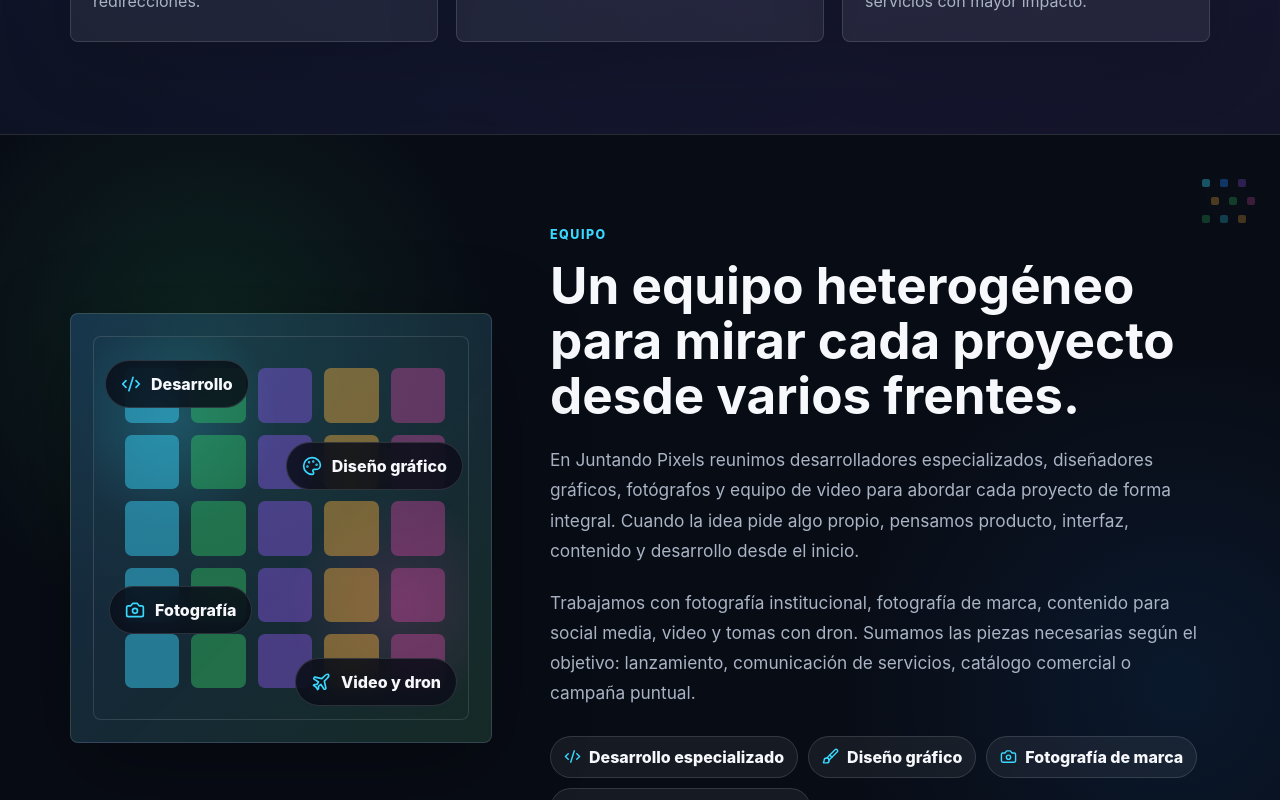
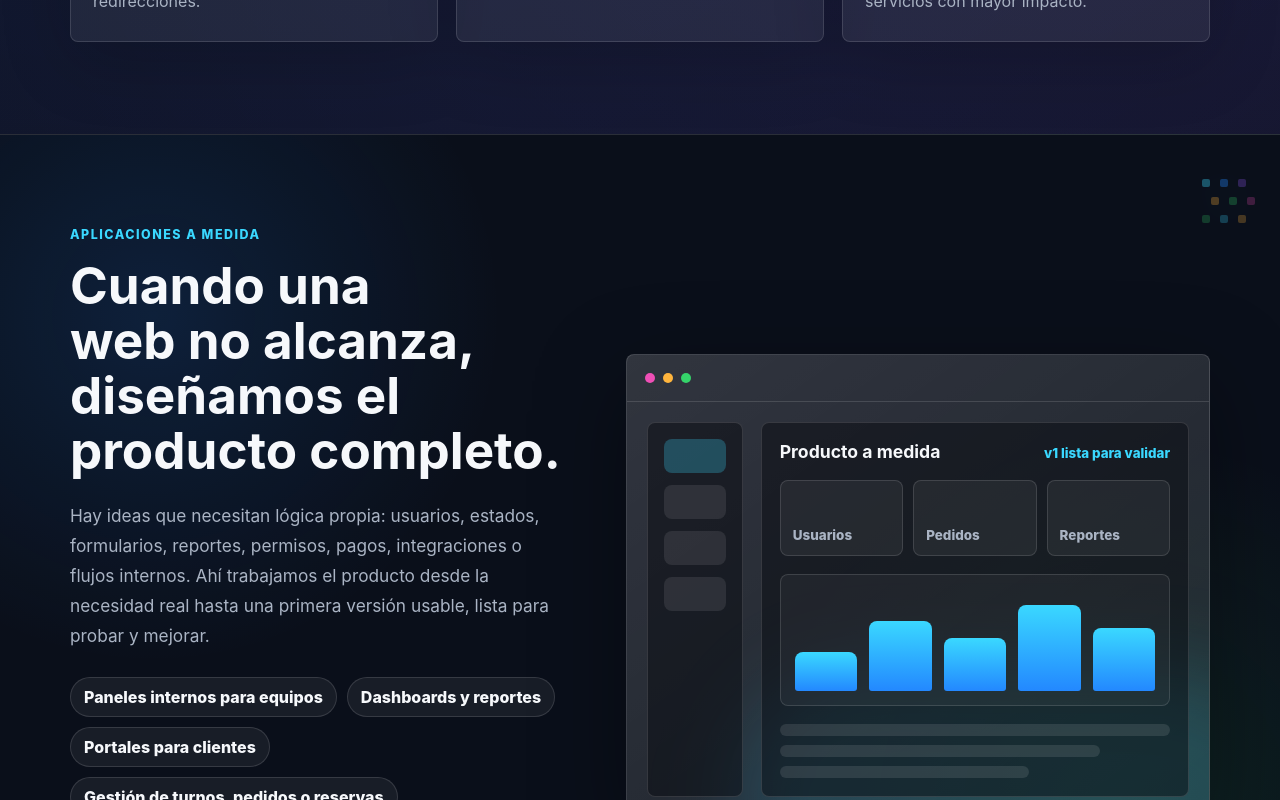
Before and after one commit to juansarachaga/JUNTANDOPIXELSWEB, a Next.js app: page / in a window 1280 px wide. Shown: the part 2000-2800 px from the top of the page. Built offline with nearby package versions, Linux system fonts and the light colour scheme; no server answers.

Commit message:
cambios globales

```diff
--- a/app/globals.css
+++ b/app/globals.css
@@ -840,6 +840,214 @@ h2 {
   text-wrap: pretty;
 }
 
+.customProductsSection {
+  background:
+    radial-gradient(circle at 12% 20%, rgba(35, 136, 255, 0.14), transparent 26%),
+    radial-gradient(circle at 88% 74%, rgba(53, 212, 106, 0.1), transparent 28%),
+    #0a0f1a;
+  border-top: 1px solid var(--line);
+  border-bottom: 1px solid var(--line);
+}
+
+.customProductsGrid {
+  display: grid;
+  grid-template-columns: minmax(0, 0.92fr) minmax(420px, 1.08fr);
+  gap: 58px;
+  align-items: center;
+}
+
+.customProductsCopy {
+  min-width: 0;
+}
+
+.productChips {
+  display: flex;
+  flex-wrap: wrap;
+  gap: 10px;
+  margin-top: 26px;
+}
+
+.productChips span {
+  min-height: 40px;
+  display: inline-flex;
+  align-items: center;
+  border: 1px solid var(--line);
+  border-radius: 999px;
+  padding: 0 13px;
+  background: rgba(255, 255, 255, 0.06);
+  color: var(--ink);
+  font-weight: 760;
+}
+
+.productCta {
+  margin-top: 28px;
+}
+
+.productMockup {
+  position: relative;
+  overflow: hidden;
+  min-width: 0;
+  min-height: 420px;
+  border: 1px solid var(--line);
+  border-radius: 8px;
+  background:
+    linear-gradient(145deg, rgba(255, 255, 255, 0.12), rgba(255, 255, 255, 0.045)),
+    rgba(255, 255, 255, 0.045);
+  box-shadow: var(--shadow);
+}
+
+.productMockup::before {
+  content: "";
+  position: absolute;
+  inset: auto -16% -24% 18%;
+  height: 260px;
+  border-radius: 999px;
+  background: rgba(58, 216, 255, 0.16);
+  filter: blur(42px);
+}
+
+.mockupTopbar {
+  position: relative;
+  display: flex;
+  gap: 8px;
+  padding: 18px;
+  border-bottom: 1px solid var(--line);
+}
+
+.mockupTopbar span {
+  width: 10px;
+  height: 10px;
+  border-radius: 50%;
+  background: var(--magenta);
+}
+
+.mockupTopbar span:nth-child(2) {
+  background: var(--amber);
+}
+
+.mockupTopbar span:nth-child(3) {
+  background: var(--green);
+}
+
+.mockupContent {
+  position: relative;
+  display: grid;
+  grid-template-columns: 96px 1fr;
+  gap: 18px;
+  padding: 20px;
+}
+
+.mockupSidebar,
+.mockupPanel {
+  border: 1px solid var(--line);
+  border-radius: 8px;
+  background: rgba(7, 10, 16, 0.48);
+}
+
+.mockupSidebar {
+  display: grid;
+  align-content: start;
+  gap: 12px;
+  min-height: 320px;
+  padding: 16px;
+}
+
+.mockupSidebar span {
+  height: 34px;
+  border-radius: 8px;
+  background: rgba(255, 255, 255, 0.09);
+}
+
+.mockupSidebar span:first-child {
+  background: rgba(58, 216, 255, 0.26);
+}
+
+.mockupPanel {
+  min-width: 0;
+  padding: 18px;
+}
+
+.mockupHeader {
+  display: flex;
+  flex-wrap: wrap;
+  align-items: baseline;
+  justify-content: space-between;
+  gap: 10px;
+  margin-bottom: 18px;
+}
+
+.mockupHeader strong {
+  font-size: 1.1rem;
+}
+
+.mockupHeader small {
+  color: var(--cyan);
+  font-weight: 800;
+}
+
+.mockupStats {
+  display: grid;
+  grid-template-columns: repeat(3, minmax(0, 1fr));
+  gap: 10px;
+  margin-bottom: 18px;
+}
+
+.mockupStats span {
+  min-height: 76px;
+  display: flex;
+  align-items: flex-end;
+  border: 1px solid var(--line);
+  border-radius: 8px;
+  padding: 12px;
+  background: rgba(255, 255, 255, 0.06);
+  color: var(--muted);
+  font-size: 0.84rem;
+  font-weight: 760;
+}
+
+.mockupChart {
+  height: 132px;
+  display: flex;
+  align-items: flex-end;
+  gap: 12px;
+  margin-bottom: 18px;
+  border: 1px solid var(--line);
+  border-radius: 8px;
+  padding: 14px;
+  background: rgba(255, 255, 255, 0.045);
+}
+
+.mockupChart i {
+  flex: 1;
+  border-radius: 8px 8px 3px 3px;
+  background: linear-gradient(180deg, var(--cyan), var(--blue));
+}
+
+.mockupChart i:nth-child(1) { height: 38%; }
+.mockupChart i:nth-child(2) { height: 68%; }
+.mockupChart i:nth-child(3) { height: 52%; }
+.mockupChart i:nth-child(4) { height: 84%; }
+.mockupChart i:nth-child(5) { height: 62%; }
+
+.mockupRows {
+  display: grid;
+  gap: 9px;
+}
+
+.mockupRows span {
+  height: 12px;
+  border-radius: 999px;
+  background: rgba(255, 255, 255, 0.1);
+}
+
+.mockupRows span:nth-child(2) {
+  width: 82%;
+}
+
+.mockupRows span:nth-child(3) {
+  width: 64%;
+}
+
 .processSection {
   background: #0c111d;
 }
@@ -1575,6 +1783,7 @@ h2 {
 
   .heroGrid,
   .aboutGrid,
+  .customProductsGrid,
   .processGrid,
   .finalCtaGrid {
     grid-template-columns: 1fr;
@@ -1723,6 +1932,29 @@ h2 {
 
   .heroLogo {
     width: min(100%, 340px);
+  }
+
+  .productMockup {
+    min-height: 360px;
+  }
+
+  .mockupContent {
+    grid-template-columns: 62px 1fr;
+    gap: 12px;
+    padding: 14px;
+  }
+
+  .mockupSidebar {
+    min-height: 270px;
+    padding: 12px;
+  }
+
+  .mockupStats {
+    grid-template-columns: 1fr;
+  }
+
+  .mockupStats span {
+    min-height: 44px;
   }
 
   .orbitCard {
@@ -1848,10 +2080,26 @@ h2 {
     min-height: 280px;
   }
 
+  .productChips span {
+    width: 100%;
+  }
+
   .aboutTeamVisual {
     min-height: 320px;
   }
 
+  .productMockup {
+    min-height: 330px;
+  }
+
+  .mockupSidebar {
+    display: none;
+  }
+
+  .mockupContent {
+    grid-template-columns: 1fr;
+  }
+
   .heroLogo {
     width: min(100%, 320px);
   }
--- a/app/page.tsx
+++ b/app/page.tsx
@@ -27,6 +27,7 @@ const projectFormHref = "/consulta";
 const navItems = [
   { label: "Inicio", href: "#inicio" },
   { label: "Qué hacemos", href: "#servicios" },
+  { label: "Aplicaciones", href: "#aplicaciones" },
   { label: "Equipo", href: "#acerca" },
   { label: "Proyectos", href: "#proyectos" },
   { label: "Proceso", href: "#proceso" },
@@ -64,6 +65,15 @@ const services = [
     title: "Contenido audiovisual y drones",
     text: "Sumamos fotografía, video y tomas aéreas para marcas que necesitan mostrar productos, espacios, obras o servicios con mayor impacto."
   }
+];
+
+const customProducts = [
+  "Paneles internos para equipos",
+  "Dashboards y reportes",
+  "Portales para clientes",
+  "Gestión de turnos, pedidos o reservas",
+  "Automatización de procesos",
+  "MVPs para validar ideas"
 ];
 
 const featuredProjects = [
@@ -178,6 +188,7 @@ export default function Home() {
       <Header />
       <Hero />
       <Services />
+      <CustomProducts />
       <About />
       <Projects />
       <ProductModules />
@@ -387,6 +398,73 @@ function Services() {
               </article>
             );
           })}
+        </div>
+      </div>
+    </section>
+  );
+}
+
+function CustomProducts() {
+  return (
+    <section className="section customProductsSection" id="aplicaciones">
+      <div className="container customProductsGrid">
+        <div className="customProductsCopy">
+          <p className="sectionKicker">Aplicaciones a medida</p>
+          <h2>Cuando una web no alcanza, diseñamos el producto completo.</h2>
+          <p className="sectionText">
+            Hay ideas que necesitan lógica propia: usuarios, estados, formularios,
+            reportes, permisos, pagos, integraciones o flujos internos. Ahí
+            trabajamos el producto desde la necesidad real hasta una primera
+            versión usable, lista para probar y mejorar.
+          </p>
+          <div className="productChips" aria-label="Ejemplos de productos a medida">
+            {customProducts.map((product) => (
+              <span key={product}>{product}</span>
+            ))}
+          </div>
+          <a className="button primary productCta" href={projectFormHref}>
+            Quiero pensar una app
+            <ArrowRight size={18} aria-hidden="true" />
+          </a>
+        </div>
+
+        <div className="productMockup" aria-label="Ejemplo visual de aplicacion a medida">
+          <div className="mockupTopbar">
+            <span />
+            <span />
+            <span />
+          </div>
+          <div className="mockupContent">
+            <div className="mockupSidebar">
+              <span />
+              <span />
+              <span />
+              <span />
+            </div>
+            <div className="mockupPanel">
+              <div className="mockupHeader">
+                <strong>Producto a medida</strong>
+                <small>v1 lista para validar</small>
+              </div>
+              <div className="mockupStats">
+                <span>Usuarios</span>
+                <span>Pedidos</span>
+                <span>Reportes</span>
+              </div>
+              <div className="mockupChart">
+                <i />
+                <i />
+                <i />
+                <i />
+                <i />
+              </div>
+              <div className="mockupRows">
+                <span />
+                <span />
+                <span />
+              </div>
+            </div>
+          </div>
         </div>
       </div>
     </section>
```
